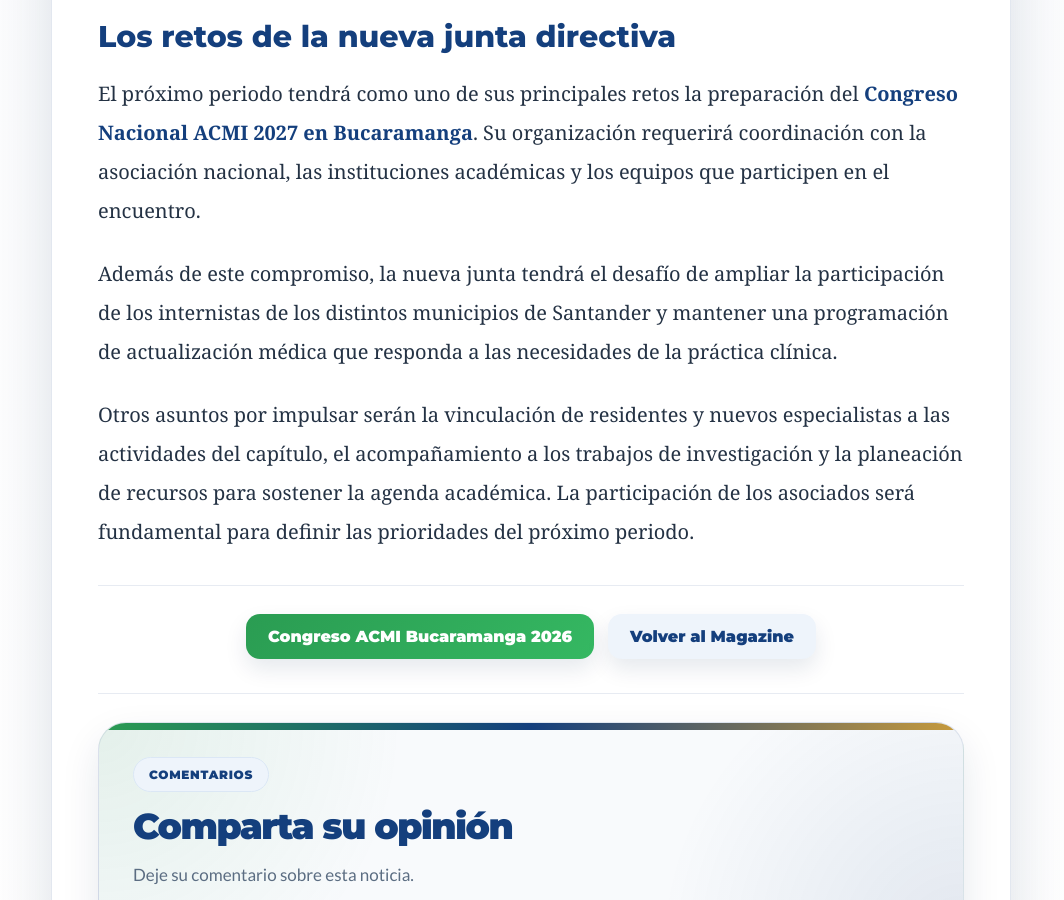
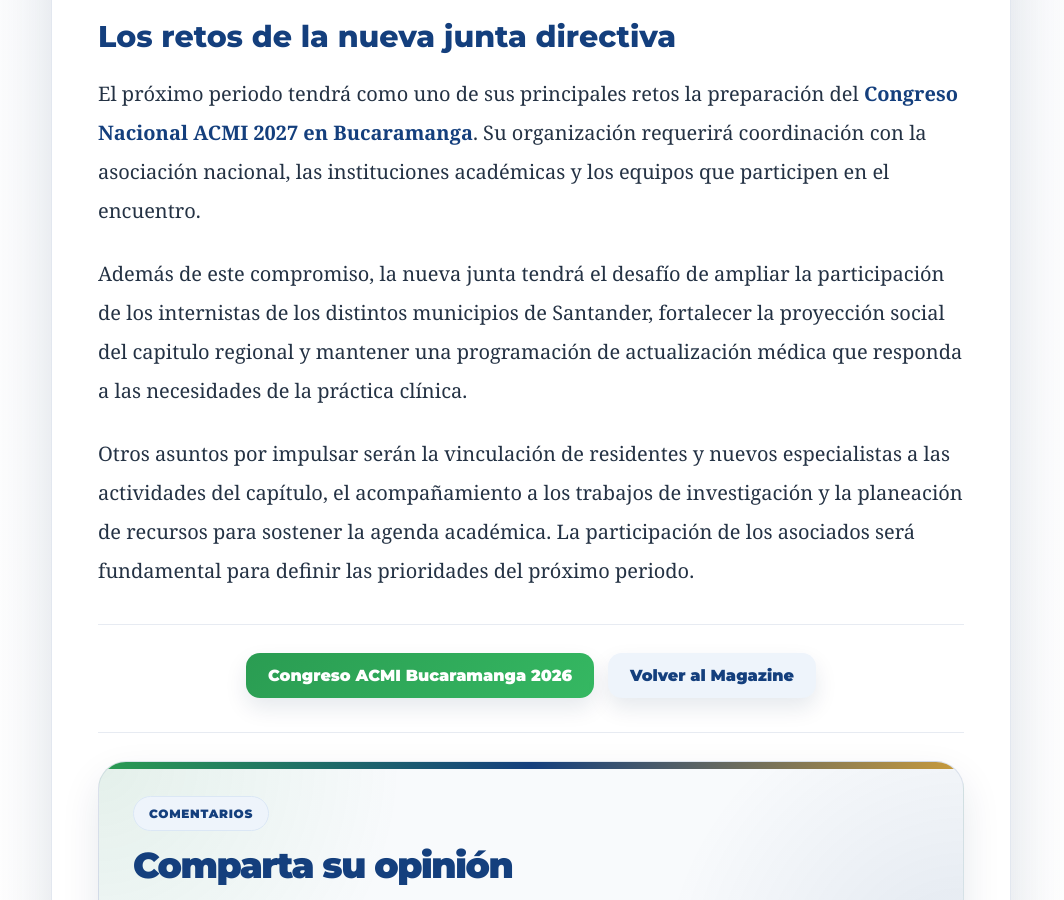
Before and after one commit to Acmisantander/Acmisantander, a Jekyll site: the page built from _posts/2026-10-24-eleccion-junta-acmi-santander.html, in a window 1280 px wide and 900 px high, scrolled down 2497 px. Shown: the whole window, without its empty margins (109-1173 px from the left). Built offline with Jekyll 4.4.1, drawn with Linux system fonts in a browser that asks for light colours.

Commit message:
Update 2026-10-24-eleccion-junta-acmi-santander.html

```diff
--- a/_posts/2026-10-24-eleccion-junta-acmi-santander.html
+++ b/_posts/2026-10-24-eleccion-junta-acmi-santander.html
@@ -498,7 +498,7 @@
         <p>La junta directiva saliente está integrada por los doctores <strong>Jaime Gómez, Julieta Rueda, Julio Oliveros, Edgar Gómez Lahitton, Reynaldo Badillo, Sergio Andrés Lobo, Javier Fajardo y Sandra Acevedo</strong>.</p>
         <h2 class="sg-challenges-title">Los retos de la nueva junta directiva</h2>
         <p>El próximo periodo tendrá como uno de sus principales retos la preparación del <strong>Congreso Nacional ACMI 2027 en Bucaramanga</strong>. Su organización requerirá coordinación con la asociación nacional, las instituciones académicas y los equipos que participen en el encuentro.</p>
-        <p>Además de este compromiso, la nueva junta tendrá el desafío de ampliar la participación de los internistas de los distintos municipios de Santander y mantener una programación de actualización médica que responda a las necesidades de la práctica clínica.</p>
+        <p>Además de este compromiso, la nueva junta tendrá el desafío de ampliar la participación de los internistas de los distintos municipios de Santander, fortalecer la proyección social del capitulo regional y mantener una programación de actualización médica que responda a las necesidades de la práctica clínica.</p>
         <p>Otros asuntos por impulsar serán la vinculación de residentes y nuevos especialistas a las actividades del capítulo, el acompañamiento a los trabajos de investigación y la planeación de recursos para sostener la agenda académica. La participación de los asociados será fundamental para definir las prioridades del próximo periodo.</p>
       </div>
       <div class="sg-news-actions">
```
